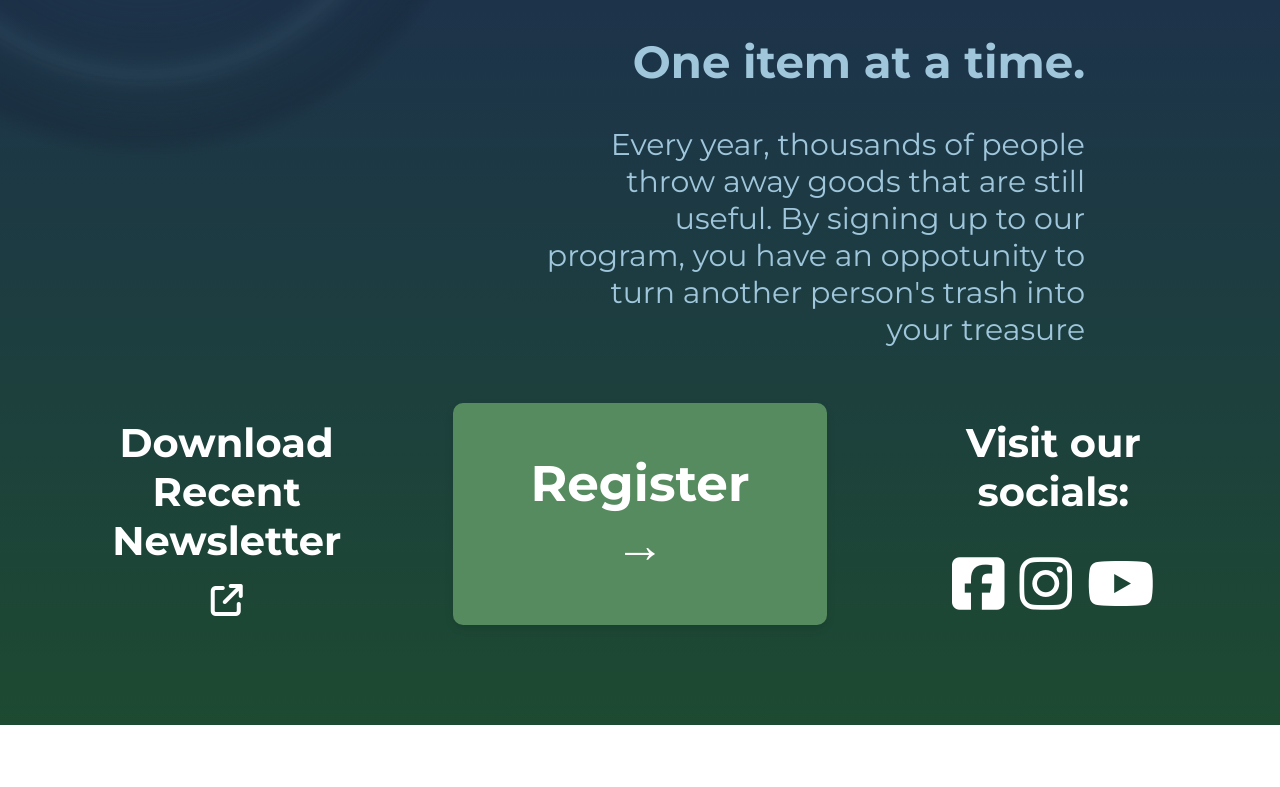
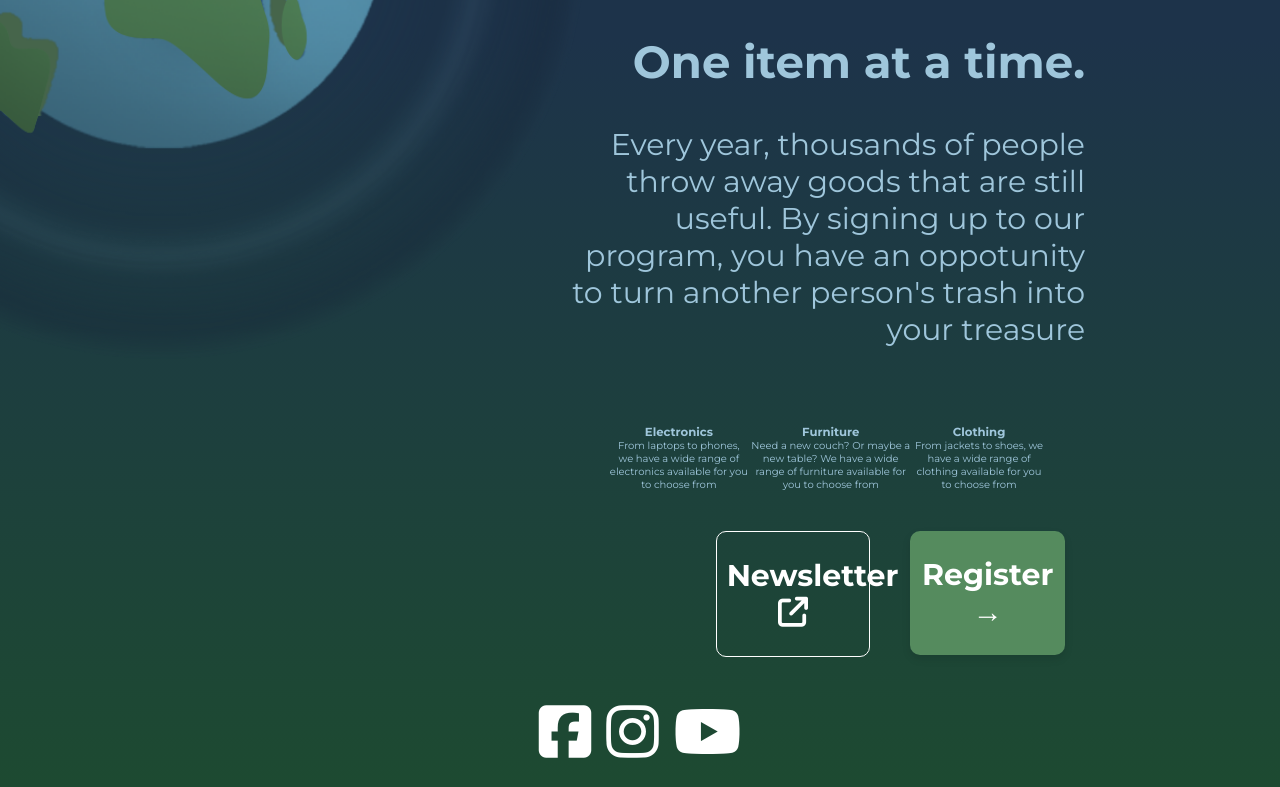
Before and after one commit to dan-vds/Freecycle, a plain HTML site: page index.html in a window 1280 px wide. Shown: the part 709-1496 px from the top of the page. Before the commit the page ends 1434 px from the top, so only its background shows below. Drawn offline with Linux system fonts and the light colour scheme.

Commit message:
right aligned version with button changes

```diff
--- a/index.html
+++ b/index.html
@@ -79,26 +79,49 @@
                 <h2> One item at a time.</h2>
                 <br>
                 <p>Every year, thousands of people throw away goods that are still useful. By signing up to our program, you have an oppotunity to turn another person's trash into your treasure</p>
+                <br>
+                <div class="listings">
+                    <div class="listing-left">
+                        <h3>Electronics</h3>
+                        <p>From laptops to phones, we have a wide range of electronics available for you to choose from</p>
+                    </div>
+                    <div class="listing-center">
+                        <h3>Furniture</h3>
+                        <p>Need a new couch? Or maybe a new table? We have a wide range of furniture available for you to choose from</p>
+                    </div>
+                    <div class="listing-right">
+                        <h3>Clothing</h3>
+                        <p>From jackets to shoes, we have a wide range of clothing available for you to choose from</p>
+                    </div>
+                </div>
                 <!-- <button class="button" >Register</button> -->
+                <div class="card-group">
+                    <div class="card">
+                        <h1>Newsletter <i class="fa-solid fa-arrow-up-right-from-square"></i></h1>
+                    </div>
+                    <div class="card middle-card" id="openModalBtn">
+
+                        <h1>Register &rightarrow;</h1>
+                    </div>
+                    <!-- <div class="card">
+                            <h1>Register &rightarrow;</h1>
+                    </div> -->
+                </div>
             </div>
         </div>
 
-        <div class ="card-group">
-            <div class="card">
+
+            <div class="card" style=" border: none; margin: auto;">
                  <!-- <i style="color: white" class="fa-solid fa-bullseye fa-5x"></i> -->
-                <h2 >Download Recent Newsletter </h2>
-                <br><i style="color: white" class="fa-solid fa-arrow-up-right-from-square fa-2x"></i>
+                <h2 style="font-size: 30px;"><i style="margin-right: 15px" class="fa-brands fa-square-facebook fa-2x"> </i><i style="margin-right: 15px" class="fa-brands fa-instagram fa-2x"></i><i class="fa-brands fa-youtube fa-2x"></i></h2>
             </div>
-            <div class="card middle-card" id="openModalBtn">
 
-                <h1>Register &rightarrow;</h1>
-            </div>
-            <div class="card">
+            <!-- <div class="card">
                 <h2> Visit our socials:</h2>
                 <br>
                 <br>
                 <h2 style="font-size: 30px;"><i style="margin-right: 15px" class="fa-brands fa-square-facebook fa-2x"> </i><i style="margin-right: 15px" class="fa-brands fa-instagram fa-2x"></i><i class="fa-brands fa-youtube fa-2x"></i></h2>
-            </div>
+            </div> -->
         </div>
 
     <!-- <div class="statement">
@@ -107,7 +130,7 @@
             <p style="margin-bottom: 10px;"> Visit our socials:</p>
             <a><i style="margin-right: 15px" class="fa-brands fa-square-facebook fa-2x"> </i><i style="margin-right: 15px" class="fa-brands fa-instagram fa-2x"></i><i class="fa-brands fa-youtube fa-2x"></i></a>
         </div> -->
-    </div>
+
     <script>
         var modal = document.getElementById("myModal");
         var btn = document.getElementById("openModalBtn");
--- a/style.css
+++ b/style.css
@@ -90,9 +90,10 @@ nav ul li a:hover::after{
 }
 .centre-box{
     margin-right: 90px;
-    margin-left: 0px;
+    margin-left: 30px;
+    margin-top: 125px;
     padding: 0 0;
-    scale: 1.3;
+    scale: 1.6;
 }
 .right-box{
     margin-top: 75px;
@@ -193,16 +194,16 @@ button[type="submit"] {
 
 .card-group{
     display: flex;
-    justify-content: space-around;
-    margin: 0 20px;
+    justify-content: right;
 }
 
 .card {
-    width: 50%;
-    padding: 50px 50px;
+    width: 30%;
+    padding: 25px 10px;
     margin: 0px 20px;
     border-radius: 10px;
     text-align: center;
+    border: #fff 1px solid;
 }
 
 .card h2 {
@@ -218,11 +219,13 @@ button[type="submit"] {
     background: #558b5e;
     cursor: pointer;
     border-radius: 10px;
+    border: none;
     box-shadow: 0 4px 8px rgba(0, 0, 0, 0.1);
-    margin-top: 35px;
-    margin-bottom: 100px;
+    /* margin: 35px 0 100px auto; */
     height: 50%;
     transition: transform 0.3s;
+    width: 30%;
+
 }
 
 .middle-card:hover{
@@ -231,5 +234,15 @@ button[type="submit"] {
 
 .card h1{
     color:white;
-    font-size: 50px;
+    font-size: 30px;
 }
+
+.listings{
+    display: flex;
+    justify-content: space-around;
+    margin: 0 20px;
+    text-align: center;
+    margin: 20px 20px;
+    padding: 20px 20px;
+    font-size: 10px;
+}
```
